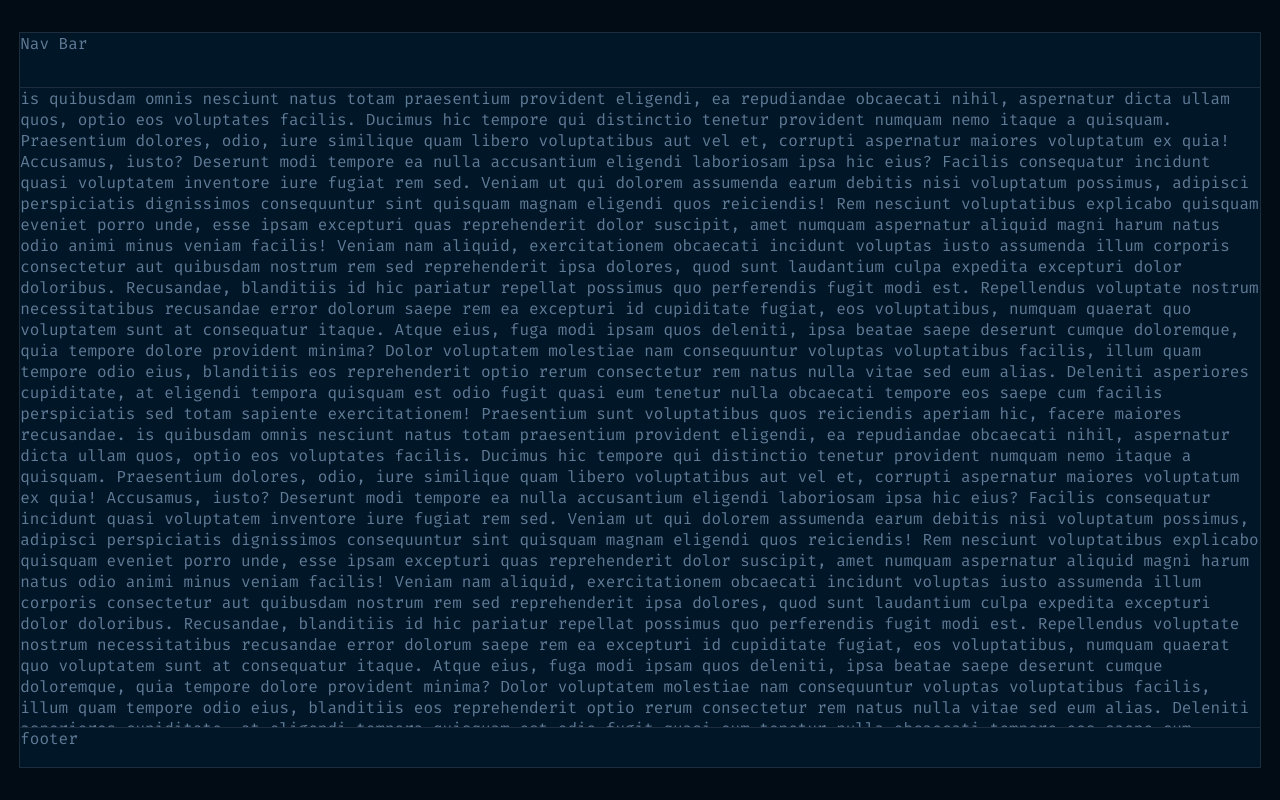
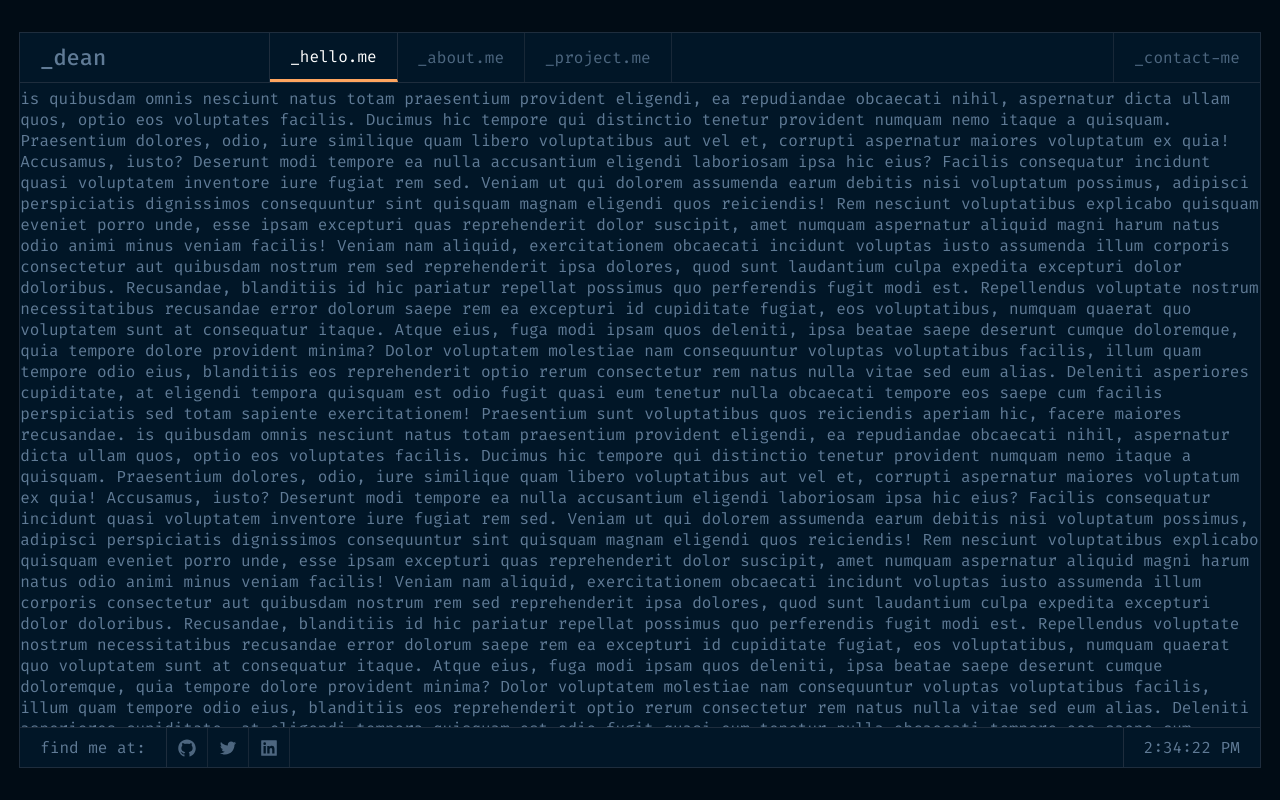
Before and after one commit to Toba-dean/portfolio, a React (Create React App) app: page / in a window 1280 px wide. Built offline with nearby package versions, Linux system fonts and the light colour scheme.

Commit message:
done with thw nav and footer

```diff
--- a/src/App.css
+++ b/src/App.css
@@ -5,6 +5,7 @@
   grid-template-rows: 55px 1fr 40px;
   width: 97vw;
   height: 92vh;
+  position: relative;
 }
 
 .main_content {
@@ -14,7 +15,3 @@
 .main_content::-webkit-scrollbar {
   width: 1px;
 }
-
-.footer {
-  border-top: 1px solid #1E2D3D;
-}
--- /dev/null
+++ b/src/component/footer/footer.styles.scss
@@ -0,0 +1,64 @@
+footer {
+  height: 40px;
+  border-top: 1px solid #1E2D3D;
+  display: flex;
+  align-items: center;;
+
+  .logo {
+    height: 100%;
+    display: flex;
+    align-items: center;
+    padding: 0 20px;
+    border-right: 1px solid #1E2D3D;
+
+    @media screen and (max-width: 450px) {
+      flex: 1;
+    }
+  }
+
+  a {
+    padding: 0 10px;
+    color: #607B96;
+    height: 100%;
+    display: flex;
+    align-items: center;
+    border-right: 1px solid #1E2D3D;
+    opacity: .8;
+
+    svg {
+      width: 20px;
+      height: 20px;
+    }
+
+    &:hover {
+      opacity: 1;
+    }
+
+    &.last {
+      @media screen and (max-width: 450px) {
+        border-right: none;
+      }
+    }
+
+    @media screen and (max-width: 450px) {
+      padding: 0 20px;
+    }
+  }
+
+  .left {
+    padding: 0 20px;
+    margin-left: auto;
+    height: 100%;
+    display: flex;
+    align-items: center;
+    border-left: 1px solid #1E2D3D;
+
+    @media screen and (max-width: 450px) {
+      display: none;
+    }
+  }
+
+  @media screen and (max-width: 450px) {
+    height: 50px;
+  }
+}
--- /dev/null
+++ b/src/component/footer/index.jsx
@@ -0,0 +1,52 @@
+import { NavLink } from "react-router-dom";
+import { AiFillGithub, AiOutlineTwitter, AiFillLinkedin } from "react-icons/ai"
+
+import "./footer.styles.scss";
+import Time from "../time";
+
+const Footer = () => {
+
+  const footerData = [
+    {
+      icon: <AiFillGithub />,
+      path: '/'
+    },
+    {
+      icon: <AiOutlineTwitter />,
+      path: '/'
+    },
+    {
+      icon: <AiFillLinkedin />,
+      path: '/',
+      last: 'last'
+    }
+  ]
+
+  return (
+    <footer>
+      <p className="logo">
+        find me at:
+      </p>
+
+
+        {
+          footerData.map(({ icon, path, last }, id) => (
+            <NavLink
+              to={path}
+              key={id}
+              target="_blank"
+              className={last && last}
+            >
+              {icon}
+            </NavLink>
+          ))
+        }
+
+      <div className="left">
+        <Time />
+      </div>
+    </footer>
+  )
+}
+
+export default Footer
--- a/src/component/index.js
+++ b/src/component/index.js
@@ -1 +1,2 @@
 export { default as NavBar } from "./navbar";
+export { default as Footer } from "./footer";
--- a/src/component/navbar/index.jsx
+++ b/src/component/navbar/index.jsx
@@ -1,11 +1,73 @@
+import { NavLink } from "react-router-dom";
+import { useState } from "react";
+import { HiMenuAlt4, HiX } from 'react-icons/hi';
+
 import "./navbar.styles.scss";
 
-const Navbar = () => {
+const NavBar = () => {
+
+  const [toggle, setToggle] = useState(false)
+
+  const navData = [
+    {
+      name: '_hello.me',
+      path: '/'
+    },
+    {
+      name: '_about.me',
+      path: '/about'
+    },
+    {
+      name: '_project.me',
+      path: '/project'
+    },
+    {
+      name: '_contact-me',
+      path: '/contact',
+      left: 'left'
+    }
+  ]
+
   return (
-    <div className="nav">
-      Nav Bar
-    </div>
+    <nav>
+      <p className="logo">_dean</p>
+
+      {
+        navData.map((item, idx) => (
+          <NavLink
+            key={idx}
+            to={item.path}
+            className={`${item.left && item.left} ${({ isActive }) => isActive && 'active'}`}
+          >
+            {item.name}
+          </NavLink>
+        ))
+      }
+
+      <div className="mobile_nav">
+        {!toggle && <HiMenuAlt4 onClick={() => setToggle(true)} />}
+
+        {
+          toggle && (
+            <>
+              <HiX onClick={() => setToggle(false)} />
+              <div>
+                <ul>
+                  {
+                    navData.map((item, idx) => (
+                      <li key={idx}>
+                        <NavLink to={item.path}>{item.name}</NavLink>
+                      </li>
+                    ))
+                  }
+                </ul>
+              </div>
+            </>
+          )
+        }
+      </div>
+    </nav>
   )
 }
 
-export default Navbar
+export default NavBar
--- a/src/component/navbar/navbar.styles.scss
+++ b/src/component/navbar/navbar.styles.scss
@@ -1,3 +1,121 @@
-.nav {
+ nav {
+  height: 50px;
   border-bottom: 1px solid #1E2D3D;
+  display: flex;
+  align-items: center;
+
+  .logo {
+    width: 250px;
+    height: 100%;
+    display: flex;
+    align-items: center;
+    padding: 0 20px;
+    border-right: 1px solid #1E2D3D;
+    font-size: 22px;
+    font-weight: 500;
+
+    @media screen and (max-width: 950px) {
+      border: none;
+    }
+
+    @media screen and (max-width: 655px) {
+      font-size: 18px;
+    }
+  }
+
+  a {
+    height: 100%;
+    display: flex;
+    align-items: center;
+    padding: 0 20px;
+    border-right: 1px solid #1E2D3D;
+    color: #607B96;
+    text-decoration: none;
+    opacity: 0.8;
+
+    @media screen and (max-width: 950px) {
+      padding: 0 10px;
+    }
+
+    @media screen and (max-width: 710px) {
+      display: none;
+      border: none;
+    }
+
+    &:hover {
+      opacity: 1;
+    }
+
+    &.active {
+      opacity: 1;
+      border-bottom: 3px solid #FEA55F;
+      color: #fff;
+
+      @media screen and (max-width: 710px) {
+        border: none;
+      }
+    }
+  }
+
+  .left{
+    margin-left: auto !important;
+    border: none;
+    border-left: 1px solid #1E2D3D;
+  }
+
+  .mobile_nav {
+    margin-left: auto;
+    padding: 0 20px;
+
+    svg {
+      width: 30px;
+      height: 30px;
+      cursor: pointer;
+    }
+
+    div {
+      background-color: #011627;
+      position: absolute;
+      top: 50px;
+      bottom: 40px;
+      right: 0;
+      z-index: 5;
+      width: 100%;
+      display: flex;
+      flex-direction: column;
+
+      ul {
+        list-style: none;
+        display: flex;
+        justify-content: flex-start;
+        align-items: flex-start;
+        flex-direction: column;
+
+        li {
+          padding: 17px;
+          width: 100%;
+          border-bottom: 1px solid #1E2D3D;
+
+          a {
+            color: #fff;
+            text-decoration: none;
+            font-size: 1rem;
+            font-weight: 500;
+            transition: all 0.3s ease-in-out;
+            display: block;
+
+            &:hover {
+              color: #607B96;
+              font-weight: bold;
+            }
+          }
+        }
+      }
+    }
+
+    @media screen and (min-width: 710px) {
+      display: none;
+      visibility: hidden;
+    }
+  }
 }
--- /dev/null
+++ b/src/component/time/index.jsx
@@ -0,0 +1,22 @@
+import { useState } from "react";
+
+const Time = () => {
+
+  const time = new Date().toLocaleTimeString()
+  const [currentTime, setCurrentTime] = useState(time)
+
+  const updateTime = () => {
+    const time = new Date().toLocaleTimeString()
+    setCurrentTime(time)
+  }
+
+  setInterval(updateTime, 1000)
+
+  return (
+    <div className="end_time">
+      {currentTime}
+    </div>
+  )
+}
+
+export default Time
```
Also changed, not shown: src/App.js.
